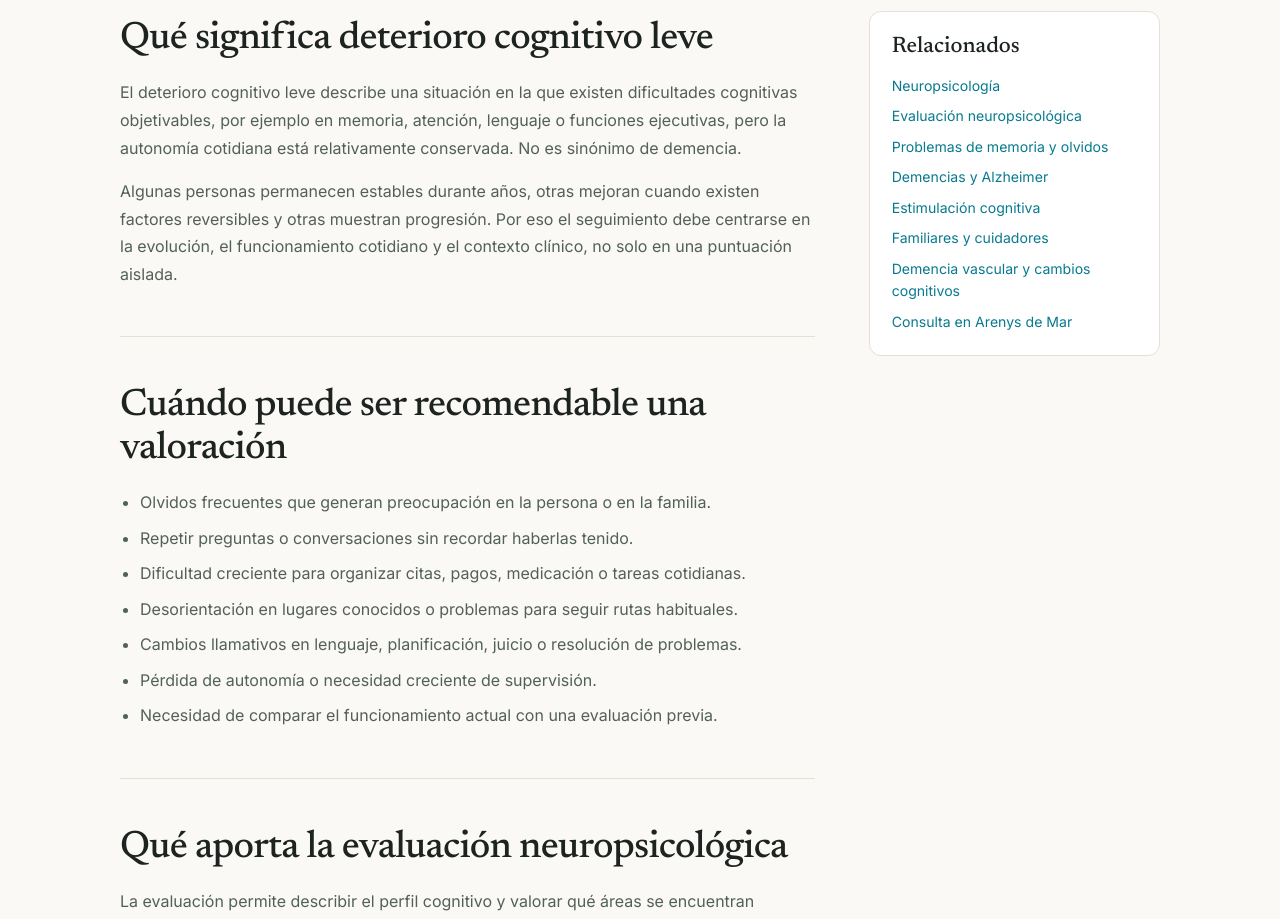
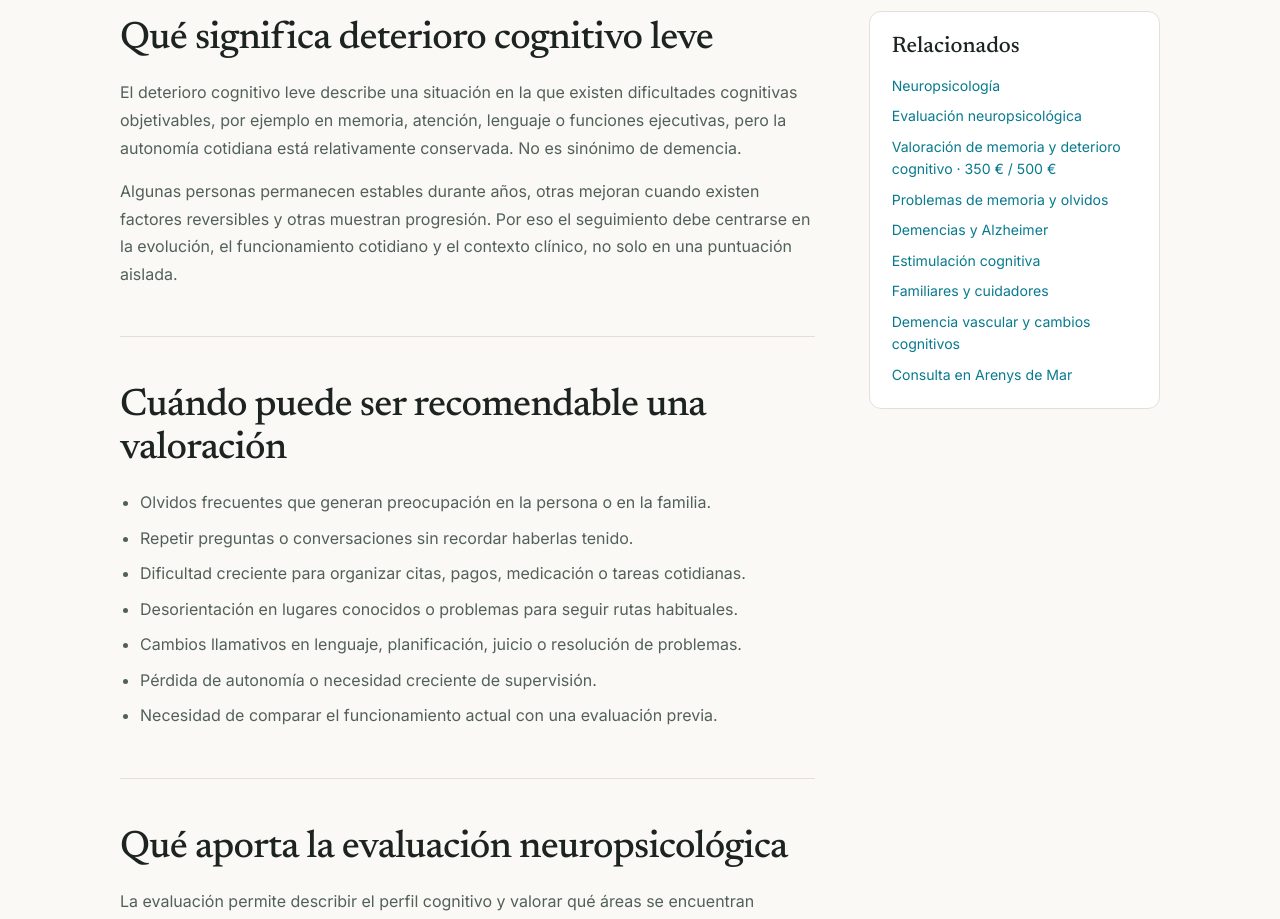
Before and after one commit to carolinasanchezgirona/Portfolio-Carolina, a Next.js app: page /deterioro-cognitivo in a window 1280 px wide. Shown: the part 1020-1939 px from the top of the page. Built offline with nearby package versions, Linux system fonts and the light colour scheme.

Commit message:
SEO: internally link dedicated adult assessment service pages

```diff
--- a/app/deterioro-cognitivo/page.tsx
+++ b/app/deterioro-cognitivo/page.tsx
@@ -146,6 +146,7 @@ export default function CognitiveDeclinePage() {
             <div className="seo-related">
               <a href="/neuropsicologia/">Neuropsicología</a>
               <a href="/evaluacion-neuropsicologica/">Evaluación neuropsicológica</a>
+              <a href="/evaluacion-memoria-deterioro-cognitivo/">Valoración de memoria y deterioro cognitivo · 350 € / 500 €</a>
               <a href="/problemas-de-memoria/">Problemas de memoria y olvidos</a>
               <a href="/demencias/">Demencias y Alzheimer</a>
               <a href="/estimulacion-cognitiva/">Estimulación cognitiva</a>
```
